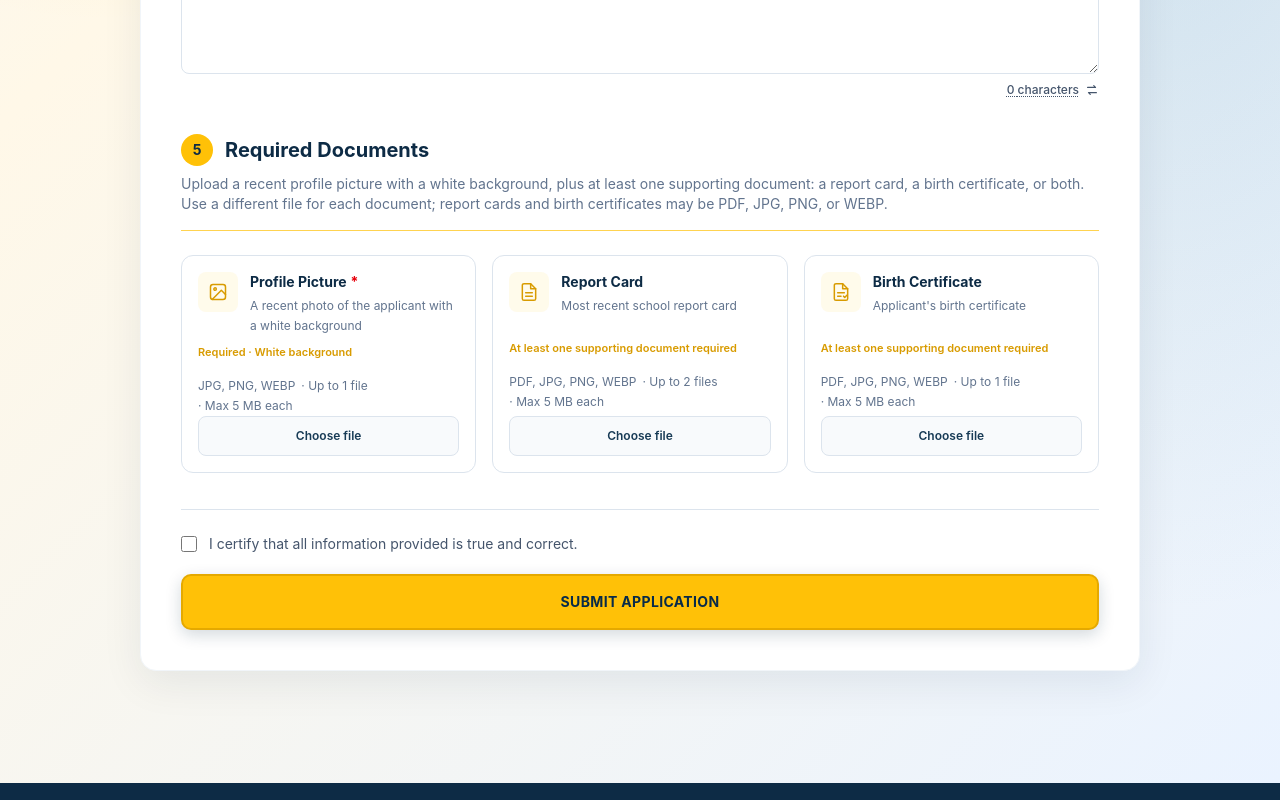
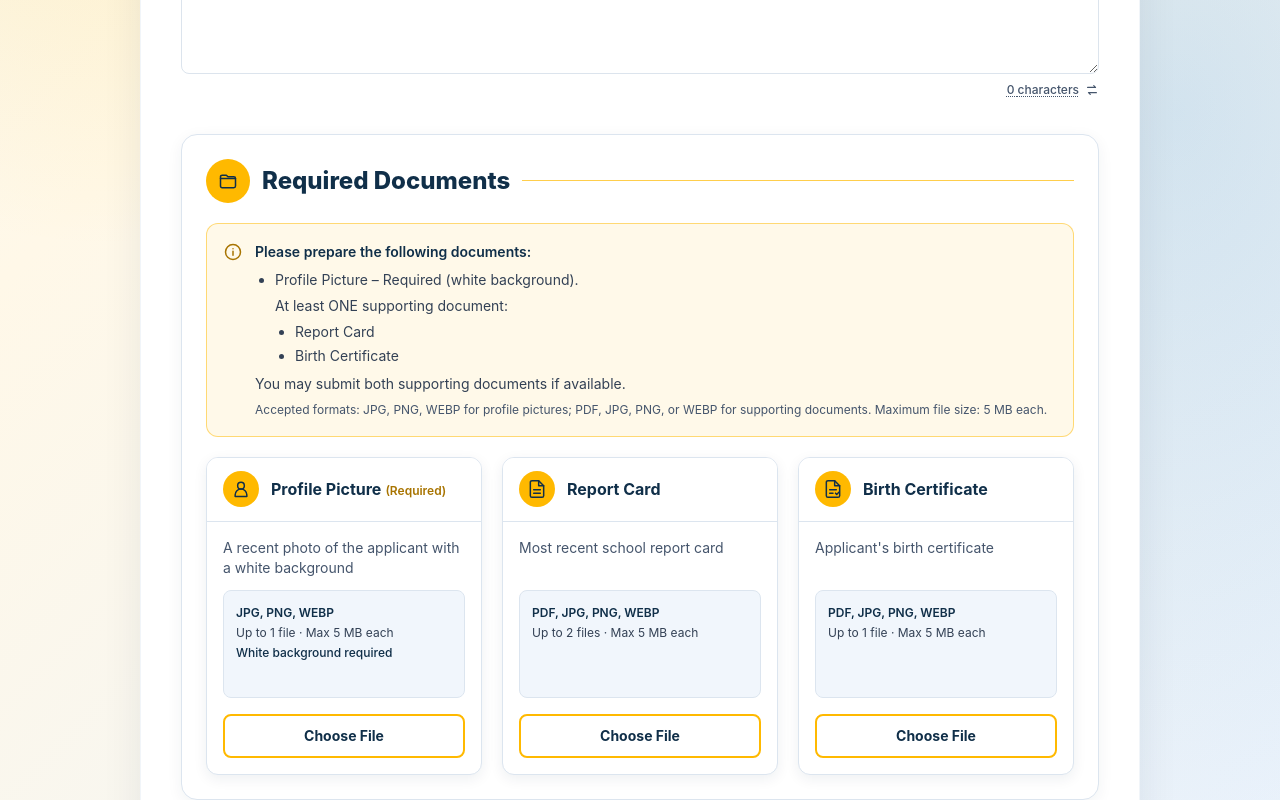
Before and after one commit to stgregdemo1-dotcom/Student_Portal, a Next.js app: page /admission/registration in a window 1280 px wide. Shown: the part 1760-2560 px from the top of the page. Built offline with nearby package versions, Linux system fonts and the light colour scheme.

Commit message:
Update page.tsx

```diff
--- a/app/admission/registration/page.tsx
+++ b/app/admission/registration/page.tsx
@@ -176,9 +176,8 @@ function DocumentIcon({ type }: { type: DocumentUpload["icon"] }) {
   const paths = {
     image: (
       <>
-        <rect x="3" y="3" width="18" height="18" rx="3" />
-        <circle cx="8.5" cy="8.5" r="1.5" />
-        <path d="m21 15-5-5L5 21" />
+        <circle cx="12" cy="8" r="4" />
+        <path d="M5 21v-2a7 7 0 0 1 14 0v2z" />
       </>
     ),
     report: (
@@ -765,46 +764,104 @@ function AdmissionFormContent() {
           </section>
 
           <section aria-labelledby="admission-section-5">
-            <SectionHeading
-              number={5}
-              title="Required Documents"
-              subtitle="Upload a recent profile picture with a white background, plus at least one supporting document: a report card, a birth certificate, or both. Use a different file for each document; report cards and birth certificates may be PDF, JPG, PNG, or WEBP."
-            />
-            <div className="grid grid-cols-1 gap-4 lg:grid-cols-3">
+            <div className="mb-6 rounded-2xl border border-[#DCE5EF] bg-white p-4 shadow-[0_4px_16px_rgba(16,47,73,0.06)] sm:p-6">
+              <div className="mb-5 flex items-center gap-3">
+                <span className="flex h-11 w-11 shrink-0 items-center justify-center rounded-full bg-[#FFB900] text-[#102F49]">
+                  <svg
+                    aria-hidden="true"
+                    className="h-5 w-5"
+                    viewBox="0 0 24 24"
+                    fill="none"
+                    stroke="currentColor"
+                    strokeWidth="1.8"
+                    strokeLinecap="round"
+                    strokeLinejoin="round"
+                  >
+                    <path d="M3 7a2 2 0 0 1 2-2h5l2 2h7a2 2 0 0 1 2 2v9a2 2 0 0 1-2 2H5a2 2 0 0 1-2-2z" />
+                    <path d="M3 9h18" />
+                  </svg>
+                </span>
+                <h2
+                  id="admission-section-5"
+                  className="text-xl font-extrabold text-[#102F49] sm:text-2xl"
+                >
+                  Required Documents
+                </h2>
+                <span aria-hidden="true" className="h-px flex-1 bg-[#FFB900]/70" />
+              </div>
+
+              <div className="mb-5 flex gap-3 rounded-xl border border-[#FFB900]/50 bg-[#FFF9E9] p-4 text-sm leading-6 text-[#334155]">
+                <svg
+                  aria-hidden="true"
+                  className="mt-0.5 h-5 w-5 shrink-0 text-[#A87400]"
+                  viewBox="0 0 24 24"
+                  fill="none"
+                  stroke="currentColor"
+                  strokeWidth="1.8"
+                  strokeLinecap="round"
+                  strokeLinejoin="round"
+                >
+                  <circle cx="12" cy="12" r="9" />
+                  <path d="M12 11v5m0-8h.01" />
+                </svg>
+                <div>
+                  <p className="font-semibold text-[#102F49]">
+                    Please prepare the following documents:
+                  </p>
+                  <ul className="mt-1 list-disc space-y-0.5 pl-5">
+                    <li>Profile Picture – Required (white background).</li>
+                    <li className="list-none">
+                      At least ONE supporting document:
+                      <ul className="mt-0.5 list-disc pl-5">
+                        <li>Report Card</li>
+                        <li>Birth Certificate</li>
+                      </ul>
+                    </li>
+                  </ul>
+                  <p className="mt-1">
+                    You may submit both supporting documents if available.
+                  </p>
+                  <p className="mt-1 text-xs leading-5 text-slate-600">
+                    Accepted formats: JPG, PNG, WEBP for profile pictures; PDF,
+                    JPG, PNG, or WEBP for supporting documents. Maximum file
+                    size: 5 MB each.
+                  </p>
+                </div>
+              </div>
+
+            <div className="grid grid-cols-1 items-stretch gap-5 lg:auto-rows-fr lg:grid-cols-3">
               {documentUploads.map((upload, index) => (
                 <div
                   key={upload.id}
-                  className="flex h-full min-w-0 flex-col rounded-xl border border-[#DCE4ED] bg-white p-4"
+                  className="flex h-full min-w-0 flex-col overflow-hidden rounded-xl border border-[#DCE5EF] bg-white shadow-[0_4px_14px_rgba(16,47,73,0.07)]"
                 >
-                  <div className="flex min-h-[60px] items-start gap-3">
-                    <span className="flex h-10 w-10 shrink-0 items-center justify-center rounded-lg bg-amber-50 text-[#D89B00]">
+                  <div className="flex min-h-16 items-center gap-3 border-b border-[#DCE5EF] bg-white px-4 py-3 text-[#102F49]">
+                    <span className="flex h-9 w-9 shrink-0 items-center justify-center rounded-full bg-[#FFB900] text-[#102F49]">
                       <DocumentIcon type={upload.icon} />
                     </span>
-                    <div className="min-w-0">
-                      <h3 className="text-sm font-bold text-[#0D2B45]">
+                    <h3 className="text-sm font-bold text-[#102F49] sm:text-base">
                       {upload.title}
                       {upload.id === "profile" && (
-                          <span className="ml-1 text-red-600" aria-label="required">
-                            *
+                        <span className="ml-1 text-xs font-semibold text-[#A87400]">(Required)</span>
+                      )}
+                    </h3>
+                  </div>
+                  <div className="flex flex-1 flex-col p-4">
+                    <p className="min-h-10 text-sm leading-5 text-slate-600">
+                      {upload.description}
+                    </p>
+                    <p className="mt-3 min-h-[108px] rounded-lg border border-[#DCE5EF] bg-[#F1F6FC] p-3 text-xs leading-5 text-[#334155]">
+                      <span className="block font-semibold text-[#102F49]">
+                        {upload.formats}
+                      </span>
+                      <span>
+                        Up to {upload.maxFiles} file{upload.maxFiles === 1 ? "" : "s"} · Max 5 MB each
+                      </span>
+                      {upload.id === "profile" && (
+                        <span className="block font-medium text-[#102F49]">
+                          White background required
                         </span>
                       )}
-                      </h3>
-                      <p className="mt-1 line-clamp-2 text-xs leading-5 text-slate-500">
-                        {upload.description}
-                      </p>
-                    </div>
-                  </div>
-                  <p className="mt-2 text-[11px] font-semibold text-[#D89B00]">
-                    {upload.id === "profile"
-                      ? "Required · White background"
-                      : "At least one supporting document required"}
-                  </p>
-                  <p className="mt-4 flex min-h-10 flex-wrap content-start gap-x-1.5 text-xs leading-5 text-slate-500">
-                    <span className="whitespace-nowrap">{upload.formats}</span>
-                    <span className="whitespace-nowrap">
-                      · Up to {upload.maxFiles} file{upload.maxFiles === 1 ? "" : "s"}
-                    </span>
-                    <span className="whitespace-nowrap">· Max 5 MB each</span>
                     </p>
                     <input
                       ref={(element) => {
@@ -828,7 +885,7 @@ function AdmissionFormContent() {
                     />
                     <label
                       htmlFor={`upload-${upload.id}`}
-                    className={`mt-auto inline-flex min-h-10 w-full items-center justify-center rounded-lg border border-[#DCE4ED] bg-slate-50 px-3 py-2 text-xs font-semibold text-[#183B56] transition-[transform,background-color,border-color,box-shadow] duration-300 ease-in-out hover:-translate-y-0.5 hover:border-[#D89B00] hover:bg-[#FFF8E1] hover:shadow-sm focus-within:ring-2 focus-within:ring-[#FFC107] motion-reduce:transition-none ${
+                      className={`mt-4 inline-flex min-h-11 w-full items-center justify-center rounded-lg border-2 border-[#FFB900] bg-white px-3 py-2 text-sm font-bold text-[#102F49] transition-colors duration-200 hover:bg-[#FFF9E9] focus-within:ring-2 focus-within:ring-[#FFB900] motion-reduce:transition-none ${
                         isSubmitting ||
                         (upload.id === "reportCard" &&
                           selectedFiles[upload.id].length >= upload.maxFiles)
@@ -842,7 +899,7 @@ function AdmissionFormContent() {
                           : "Replace file"
                         : selectedFiles[upload.id].length > 0
                         ? "Add another file"
-                      : "Choose file"}
+                        : "Choose File"}
                     </label>
                     {fileErrors[upload.id] && (
                       <p className="mt-2 text-xs font-medium text-red-600" role="alert">
@@ -887,7 +944,9 @@ function AdmissionFormContent() {
                       </ul>
                     )}
                   </div>
+                </div>
               ))}
+            </div>
             </div>
           </section>
 
```
Lines whose indentation alone changed are shown as unchanged.
